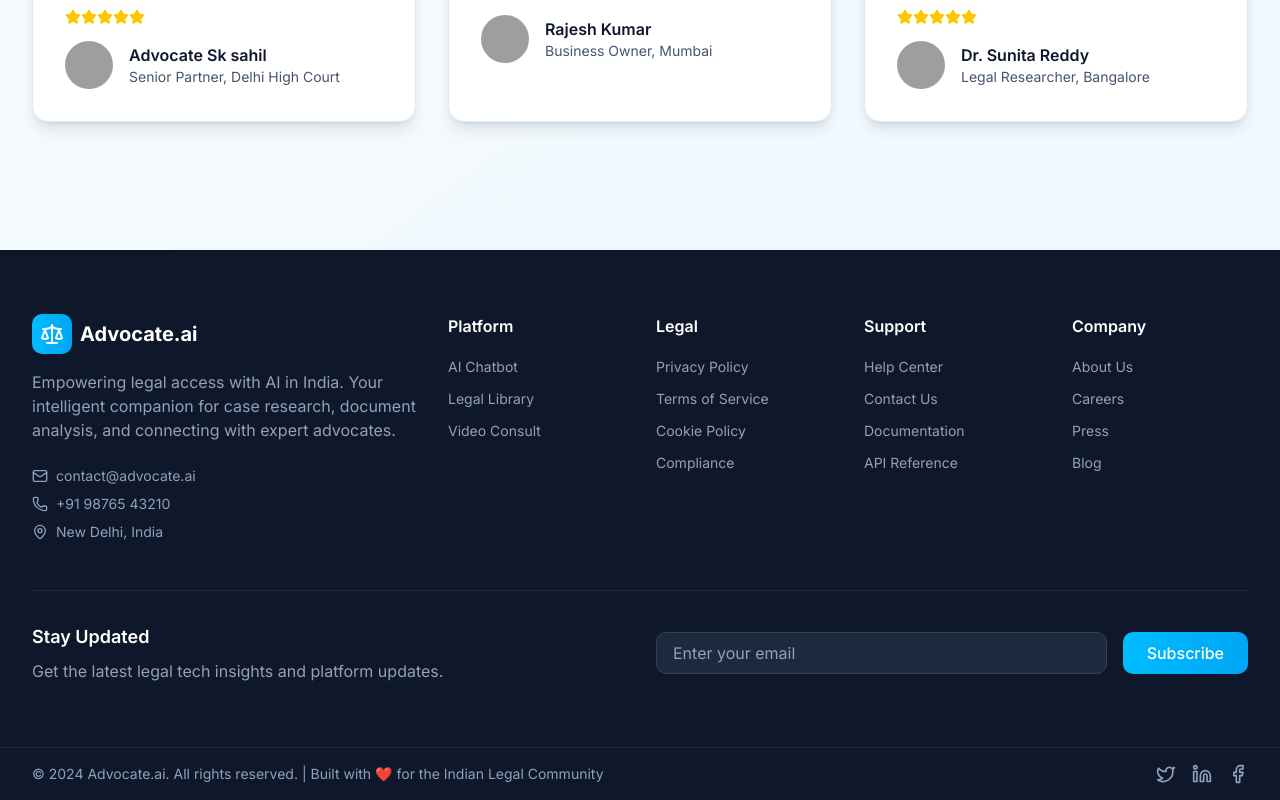
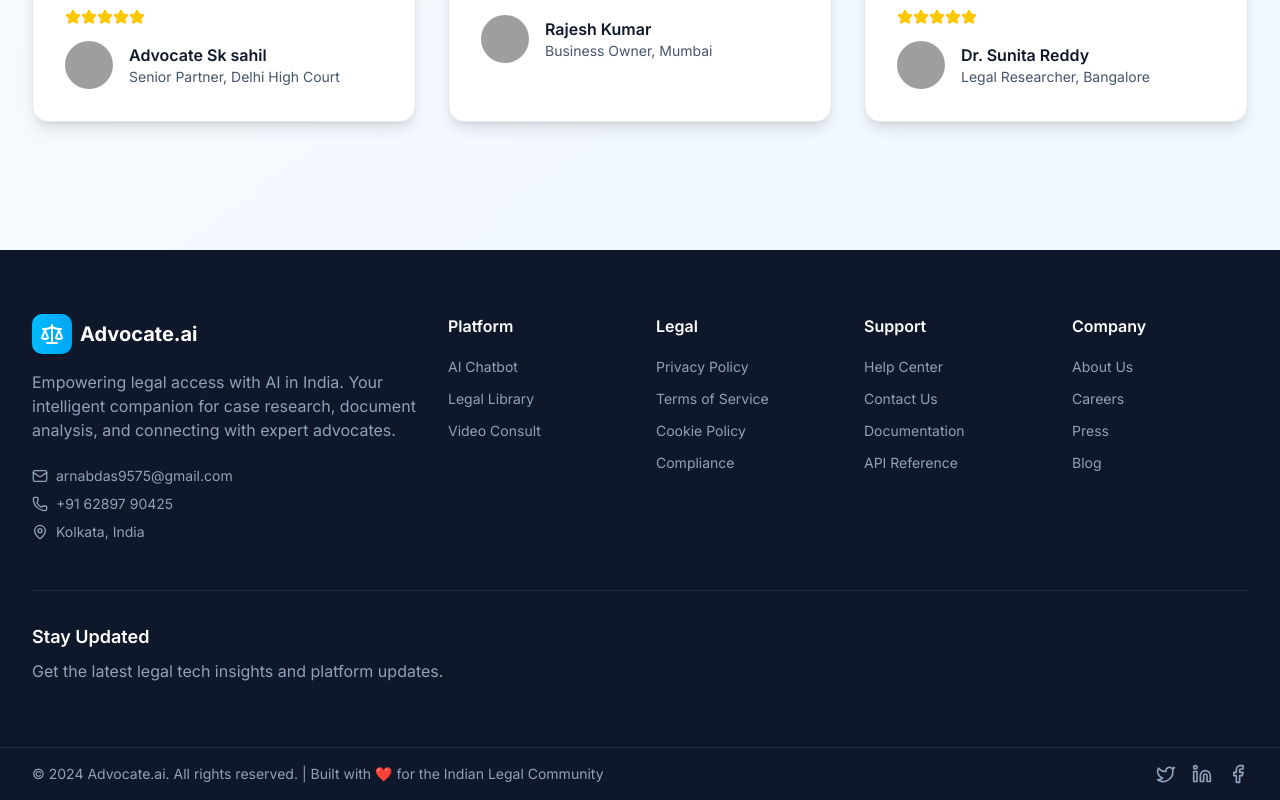
Before and after one commit to skmirajulislam/justiceia.ai, a Next.js app: page / in a window 1280 px wide. Shown: the part 2854-3654 px from the top of the page. Built offline with nearby package versions, Linux system fonts and the light colour scheme; no server answers; grey boxes are pictures that could not be loaded.

Commit message:
Initial commit

```diff
--- a/components/layout/Footer.tsx
+++ b/components/layout/Footer.tsx
@@ -22,7 +22,7 @@
     ],
     Company: [
       { name: 'About Us', href: '#about' },
-      { name: 'Careers', href: '#careers' },
+     { name: 'Careers', href: '#careers' },
       { name: 'Press', href: '#press' },
       { name: 'Blog', href: '#blog' }
     ]
@@ -56,15 +56,15 @@
             <div className="space-y-2 text-sm text-slate-400">
               <div className="flex items-center space-x-2">
                 <Mail className="w-4 h-4" />
-                <span>contact@advocate.ai</span>
+                <span>arnabdas9575@gmail.com</span>
               </div>
               <div className="flex items-center space-x-2">
                 <Phone className="w-4 h-4" />
-                <span>+91 98765 43210</span>
+                <span>+91 62897 90425</span>
               </div>
               <div className="flex items-center space-x-2">
                 <MapPin className="w-4 h-4" />
-                <span>New Delhi, India</span>
+                <span>Kolkata, India</span>
               </div>
             </div>
           </div>
@@ -96,7 +96,7 @@
               <h3 className="text-lg font-semibold mb-2">Stay Updated</h3>
               <p className="text-slate-400">Get the latest legal tech insights and platform updates.</p>
             </div>
-            <div className="flex space-x-4">
+            {/* <div className="flex space-x-4">
               <input
                 type="email"
                 placeholder="Enter your email"
@@ -105,7 +105,7 @@
               <button className="bg-gradient-to-r from-sky-400 to-sky-500 hover:from-sky-500 hover:to-sky-600 text-white px-6 py-2 rounded-lg font-medium transition-all duration-200">
                 Subscribe
               </button>
-            </div>
+            </div> */}
           </div>
         </div>
       </div>
--- a/package.json
+++ b/package.json
@@ -51,7 +51,7 @@
     "input-otp": "^1.4.2",
     "jsonwebtoken": "^9.0.2",
     "jspdf": "^3.0.1",
-    "lucide-react": "^0.522.0",
+    "lucide-react": "^0.523.0",
     "next": "15.3.4",
     "next-auth": "^4.24.11",
     "next-themes": "^0.4.6",
@@ -68,7 +68,7 @@
     "react-router": "^7.6.2",
     "react-router-dom": "^7.6.2",
     "react-to-print": "^3.1.0",
-    "recharts": "^2.15.4",
+    "recharts": "^3.0.0",
     "shadcn-ui": "^0.9.5",
     "sonner": "^2.0.5",
     "tailwind-merge": "^3.3.1",
@@ -79,7 +79,7 @@
     "@eslint/eslintrc": "^3",
     "@tailwindcss/postcss": "^4",
     "@types/jsonwebtoken": "^9.0.10",
-    "@types/node": "^20.19.1",
+    "@types/node": "^24.0.4",
     "@types/react": "^19",
     "@types/react-dom": "^19",
     "@types/react-dropzone": "^4.2.2",
```
Also changed, not shown: 1 other file (tests, documents, lock files or other folders).
